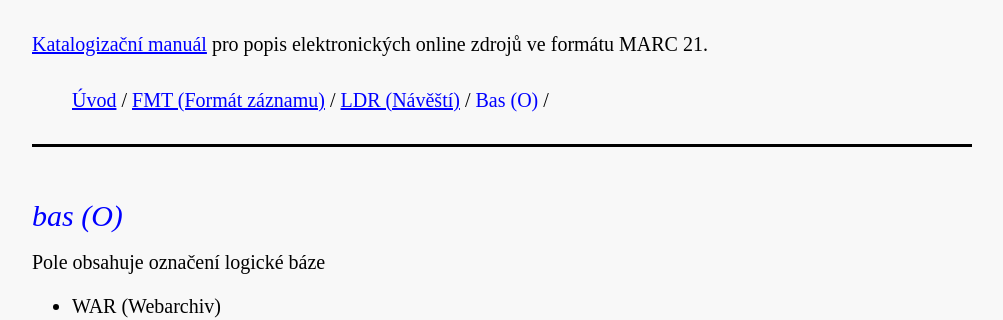
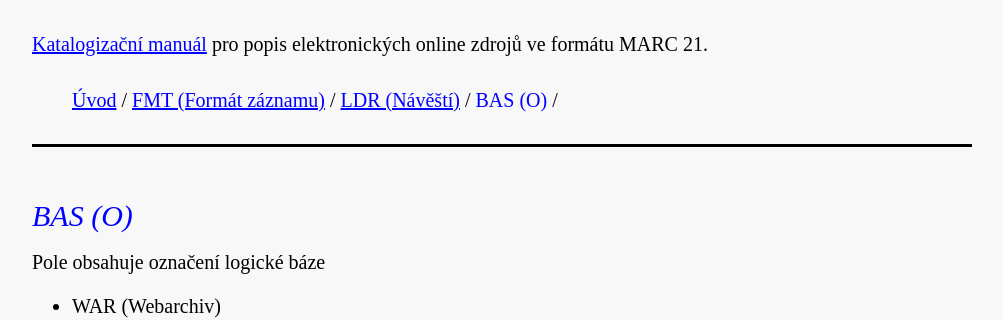
Before and after one commit to WebarchivCZ/katalogizacni-manual, a Jekyll site: the page built from _posts/2017-06-24-bas.md, in a window 1280 px wide. Shown: the part 158-478 px from the top of the page, without its empty margins (138-1141 px from the left). Built offline with Jekyll 4.4.1, drawn with Linux system fonts in a browser that asks for light colours.

Commit message:
BAS change name

```diff
--- a/_posts/2017-06-24-bas.md
+++ b/_posts/2017-06-24-bas.md
@@ -1,8 +1,8 @@
 ---
 layout: default
-title: Bas (O)
+title: BAS (O)
 ---
-## bas (O)
+## BAS (O)
 
 Pole obsahuje označení logické báze
 * WAR (Webarchiv)
```
